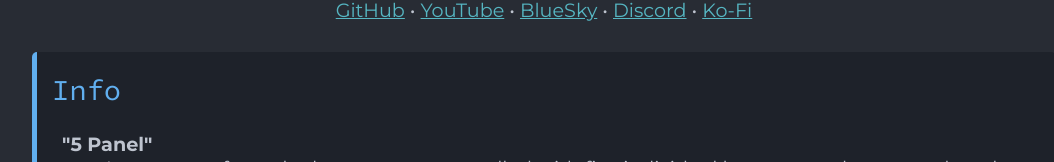
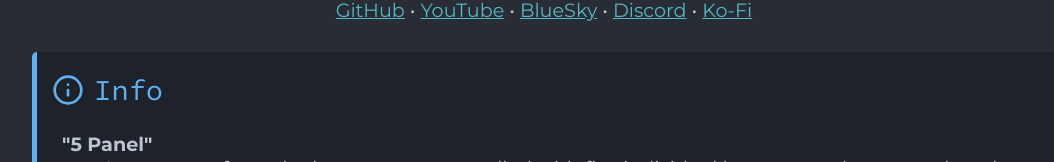
Before and after one commit to dj505/BusinessCard, a plain HTML site: page docs/index.html in a window 1280 px wide. Shown: the part 169-331 px from the top of the page, without its empty margins (96-1150 px from the left). Drawn offline with Linux system fonts and the light colour scheme.

Commit message:
Update index.html

```diff
--- a/docs/index.html
+++ b/docs/index.html
@@ -22,7 +22,10 @@
             <div align="center"><a href="https://github.com/dj505">GitHub</a> • <a href="https://youtube.com/dj505itg">YouTube</a> • <a href="https://bsky.app/profile/5panel.dance">BlueSky</a> • <a href="https://discord.com/invite/ctMByBy">Discord</a> • <a href="https://ko-fi.com/dj505piu">Ko-Fi</a></div>
 
             <div class="info">
-                <h2>Info</h2>
+                <h2>
+                    <svg xmlns="http://www.w3.org/2000/svg" width="32" height="32" viewBox="0 0 24 24" fill="none" stroke="#000000" stroke-width="2" stroke-linecap="round" stroke-linejoin="round"><circle cx="12" cy="12" r="10"></circle><line x1="12" y1="16" x2="12" y2="12"></line><line x1="12" y1="8" x2="12.01" y2="8"></line></svg>
+                    Info
+                </h2>
                 <dl><dt>"5 Panel"</dt><dd>A category of arcade dance game, controlled with five individual button panels arranged on the stage.<h6><em>i.e. <a href="https://en.wikipedia.org/wiki/Pump_It_Up_(video_game_series)">Pump it Up</a>, <a href="https://en.wikipedia.org/wiki/StepManiaX">StepManiaX</a></em></h6></dd></dl>
             </div>
 
```
